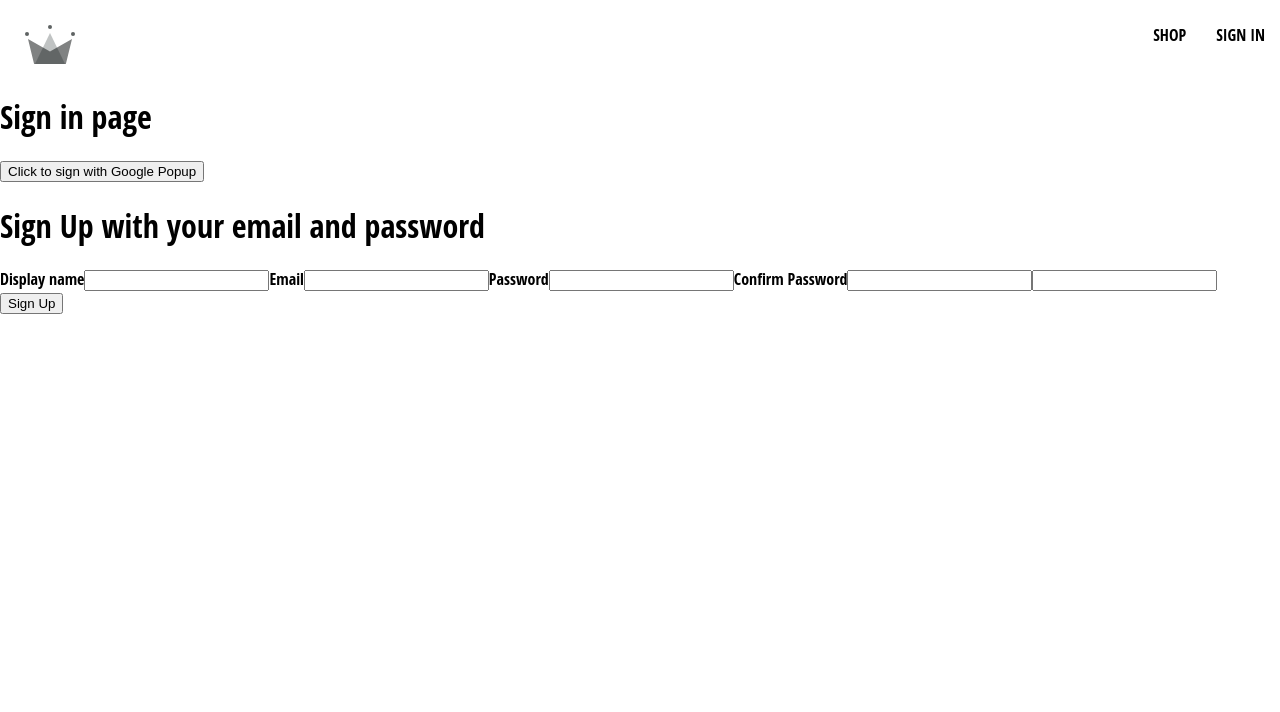
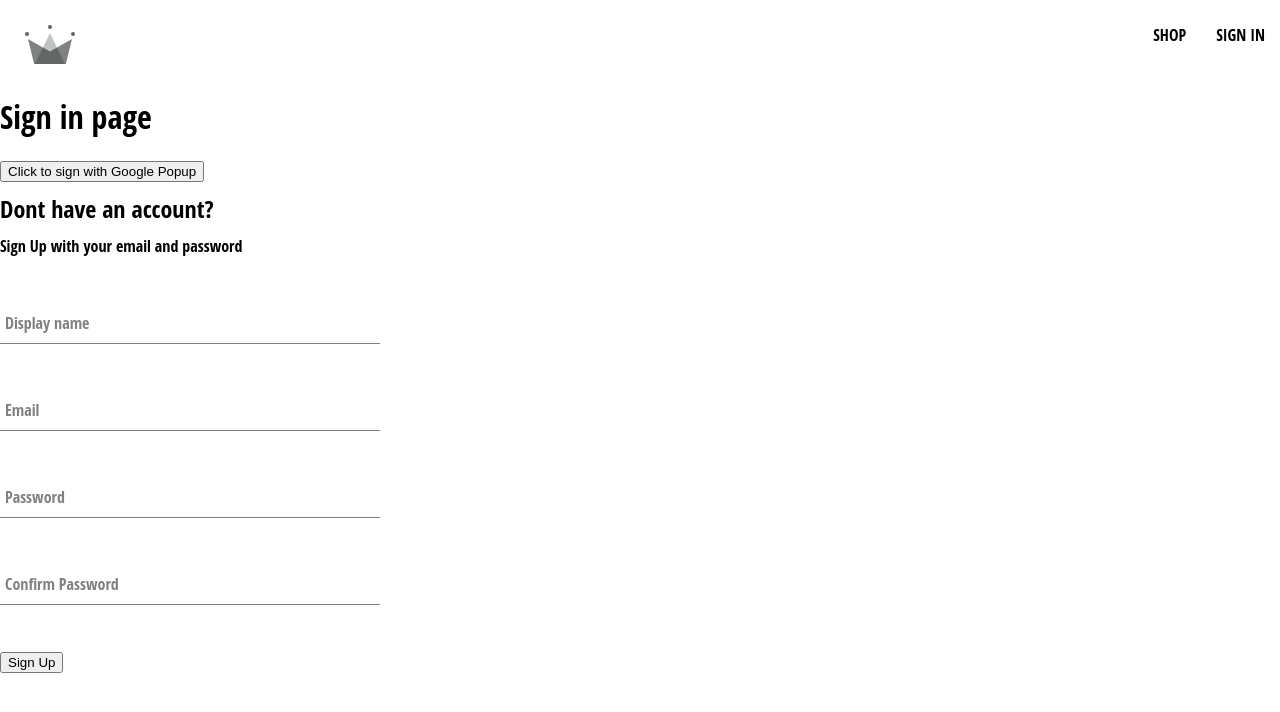
Before and after one commit to Mussy16/ecommerce-shop, a React (Create React App) app: page /sign-in in a window 1280 px wide. Shown: the top 712 px of the page. Built offline with nearby package versions, Linux system fonts and the light colour scheme; a web font is replaced by a local one.

Commit message:
Added an authentication page

```diff
--- /dev/null
+++ b/src/components/form-input/form-input.component.jsx
@@ -0,0 +1,19 @@
+import "./form-input.styles.scss";
+
+const FormInput = ({ lable, ...otherProps }) => {
+  return (
+    <div className="group">
+      <input className="form-input" {...otherProps}></input>
+      {lable && (
+        <label
+          className={`${
+            otherProps.value.length ? "shrink" : null
+          } form-input-label`}
+        >
+          {lable}
+        </label>
+      )}
+    </div>
+  );
+};
+export default FormInput;
--- /dev/null
+++ b/src/components/form-input/form-input.styles.scss
@@ -0,0 +1,54 @@
+$sub-color: grey;
+$main-color: black;
+
+@mixin shrinkLabel {
+  top: -14px;
+  font-size: 12px;
+  color: $main-color;
+}
+
+.group {
+  position: relative;
+  margin: 45px 0;
+
+  .form-input {
+    background: none;
+    background-color: white;
+    color: $sub-color;
+    font-size: 18px;
+    padding: 10px 10px 10px 5px;
+    display: block;
+    width: 100%;
+    border: none;
+    border-radius: 0;
+    border-bottom: 1px solid $sub-color;
+    margin: 25px 0;
+
+    &:focus {
+      outline: none;
+    }
+
+    &:focus ~ .form-input-label {
+      @include shrinkLabel();
+    }
+  }
+
+  input[type='password'] {
+    letter-spacing: 0.3em;
+  }
+
+  .form-input-label {
+    color: $sub-color;
+    font-size: 16px;
+    font-weight: normal;
+    position: absolute;
+    pointer-events: none;
+    left: 5px;
+    top: 10px;
+    transition: 300ms ease all;
+
+    &.shrink {
+      @include shrinkLabel();
+    }
+  }
+}
--- /dev/null
+++ b/src/components/sign-up/sign-up.styles.scss
@@ -0,0 +1,11 @@
+
+
+.sign-up-container{
+    display: flex;
+    flex-direction: column;
+    width: 380px;
+
+    h2{
+      margin: 10px 0;
+    }
+}
--- a/src/components/sign-up/signup.components.jsx
+++ b/src/components/sign-up/signup.components.jsx
@@ -1,39 +1,56 @@
 import { useState } from "react";
-import { creatAuthWithUserEmailAndPassword } from "../../utils/firebase/firebase.utils";
+import FormInput from "../form-input/form-input.component";
+import './sign-up.styles.scss';
+import { createAuthWithUserEmailAndPassword ,createUserDocumentFromAuth} from "../../utils/firebase/firebase.utils";
 
 const defaltForm = {
 
     displayName:'',
     email:'',
     password:'',
-    confirmPassword:''
+    confirmPassword:'',
 }
 
 const SignUp = ()=>{
     const [formFields,setFormFields] = useState(defaltForm);
-    const {displayName,email,password,confrimPassword} = formFields;
-
+    const {displayName,email,password,confirmPassword} = formFields;
      console.log(formFields)
 
+     const resetFormFieds = ()=>{
+       setFormFields(defaltForm)
+     }
+   const handleSubmit =  async (event)=>{
+      event.preventDefault();
+      if(password !== confirmPassword){
+        alert("your password do not match")
+        return;
+      }
+      try{
+        const {user} = createAuthWithUserEmailAndPassword(email,password);
+        await createUserDocumentFromAuth(user,{displayName})
+        resetFormFieds()
+      }catch(error){
+        if(error.code  == 'auth/email-already-in-use'){
+          alert("cannot create acount email alredy in use")
+        }else{
+          console.log("user account creation encountred and error",error)
+        }
+      }
+   }
     const handleChange = (event)=>{
      const{name,value} = event.target;
 
      setFormFields({...formFields,[name]:value})
     }
     return(
-    <div>
-        <h1>Sign Up with your email and password</h1>
-        <form onSubmit={()=>{}}>
-            <label>Display name</label>
-            <input type="text"onChange={handleChange} name="displayName" value={displayName}required></input>
-            <label>Email</label>
-            <input type="email" onChange={handleChange} name="email" value={email}required></input>
-            <label>Password</label>
-            <input type=""required></input>
-            <label>Confirm Password</label>
-            <input type="password" onChange={handleChange} name="password" value={password}required></input>
-            <label></label>
-            <input type="password"onChange={handleChange} name="confirmPassword" value={confrimPassword}required></input>
+      <div className="sign-up-container">
+         <h2>Dont have an account?</h2>
+          <span>Sign Up with your email and password</span>
+          <form onSubmit={handleSubmit}>
+              <FormInput type="text" lable ="Display name" onChange={handleChange} name="displayName" value={displayName}required/>
+              <FormInput type="email" lable= "Email" onChange={handleChange} name="email" value={email}required/>
+              <FormInput type="password" lable= "Password" onChange={handleChange} name="password" value={password}required/>
+              <FormInput type="password" lable = "Confirm Password"onChange={handleChange} name="confirmPassword" value={confirmPassword}required/>
               <button type="submit">Sign Up</button>
           </form>
       </div>
--- a/src/utils/firebase/firebase.utils.jsx
+++ b/src/utils/firebase/firebase.utils.jsx
@@ -23,7 +23,7 @@ const firebaseConfig = {
   export const signInWithGoogleRedirect = ()=> signInWithRedirect(auth,googleProvider);
 
   export const db = getFirestore();
-   export const createUserDocumentFromAuth = async (userAuth)=>{
+   export const createUserDocumentFromAuth = async (userAuth,additionalInformation = {})=>{
     if(!userAuth) return;
      const userDocRef = doc(db,'users',userAuth.uid);
 
@@ -37,7 +37,7 @@ const firebaseConfig = {
       const{displayName, email} = userAuth;
       const createdAt = new Date();
       try{
-        await setDoc(userDocRef,{displayName,email,createdAt})
+        await setDoc(userDocRef,{displayName,email,createdAt,...additionalInformation})
       }
       catch(error){
         console.log('there was an eeror creating the user', error.message)
@@ -45,8 +45,8 @@ const firebaseConfig = {
      }
      return userDocRef;
   }
-  export const creatAuthWithUserEmailAndPassword = async (email,password)=>{
+  export const createAuthWithUserEmailAndPassword = async (email,password)=>{
     if(!email|| !password) return
 
-    return await creatAuthWithUserEmailAndPassword(auth,email,password)
+    return await createUserWithEmailAndPassword(auth,email,password)
   }
```
Lines whose indentation alone changed are shown as unchanged.
